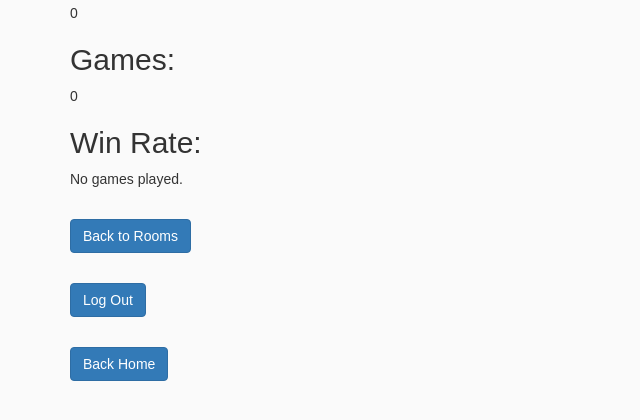
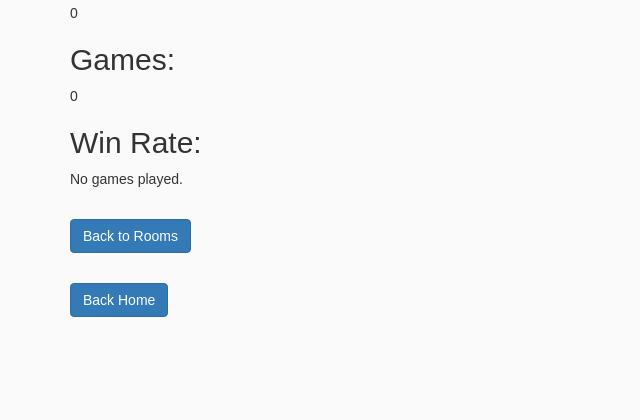
Before and after one commit to lawrenceliu2/Final_Project, a Flask app: a page that uses templates/profile.html in a window 1280 px wide. Shown: the part 285-705 px from the top of the page, without its empty margins (0-640 px from the left). Run offline with Flask 2, Linux system fonts and the light colour scheme; the visitor is signed in with stand-in values (Sample User, id 1); data comes from the database, SQL or seed files in the repository; both versions use the stored data as it was after the commit.

Commit message:
took out logout from profile

```diff
--- a/templates/profile.html
+++ b/templates/profile.html
@@ -75,10 +75,6 @@
       </p>
       <br>
       <p>
-	<a href="/logout" class="btn btn-primary">Log Out</a>
-      </p>
-      <br>
-      <p>
 	<a href="/" class="btn btn-primary">Back Home</a>
       </p>
     </div>
```
Also changed, not shown: data/dbsm.db.
